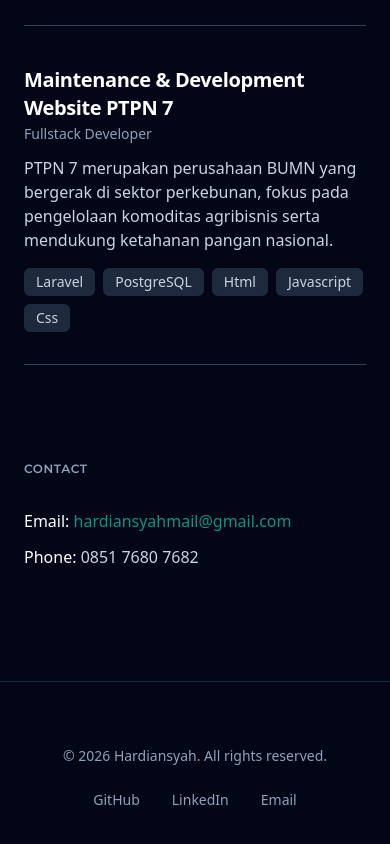
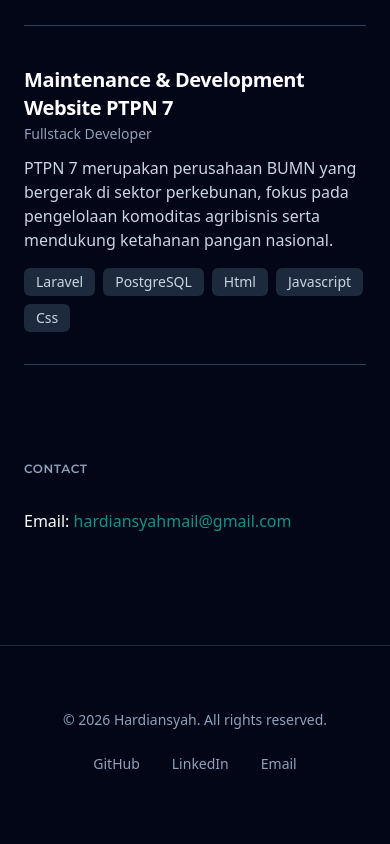
Before and after one commit to hardiansyahid/hardiansyah, a Next.js app: page / in a window 390 px wide. Shown: the part 4842-5686 px from the top of the page. After the commit the page ends 5664 px from the top, so only its background shows below. Built offline with nearby package versions, Linux system fonts and the light colour scheme.

Commit message:
Remove public phone number from Contact & data

```diff
--- a/src/app/page.tsx
+++ b/src/app/page.tsx
@@ -173,7 +173,6 @@
 
   const contact = {
     email: "hardiansyahmail@gmail.com",
-    phone: "0851 7680 7682",
   };
 
   return (
@@ -389,10 +388,6 @@
                   {contact.email}
                 </a>
               </p>
-              <p>
-                <span className="font-medium text-white">Phone:</span>{" "}
-                {contact.phone}
-              </p>
             </div>
           </FadeInSection>
         </section>
```
